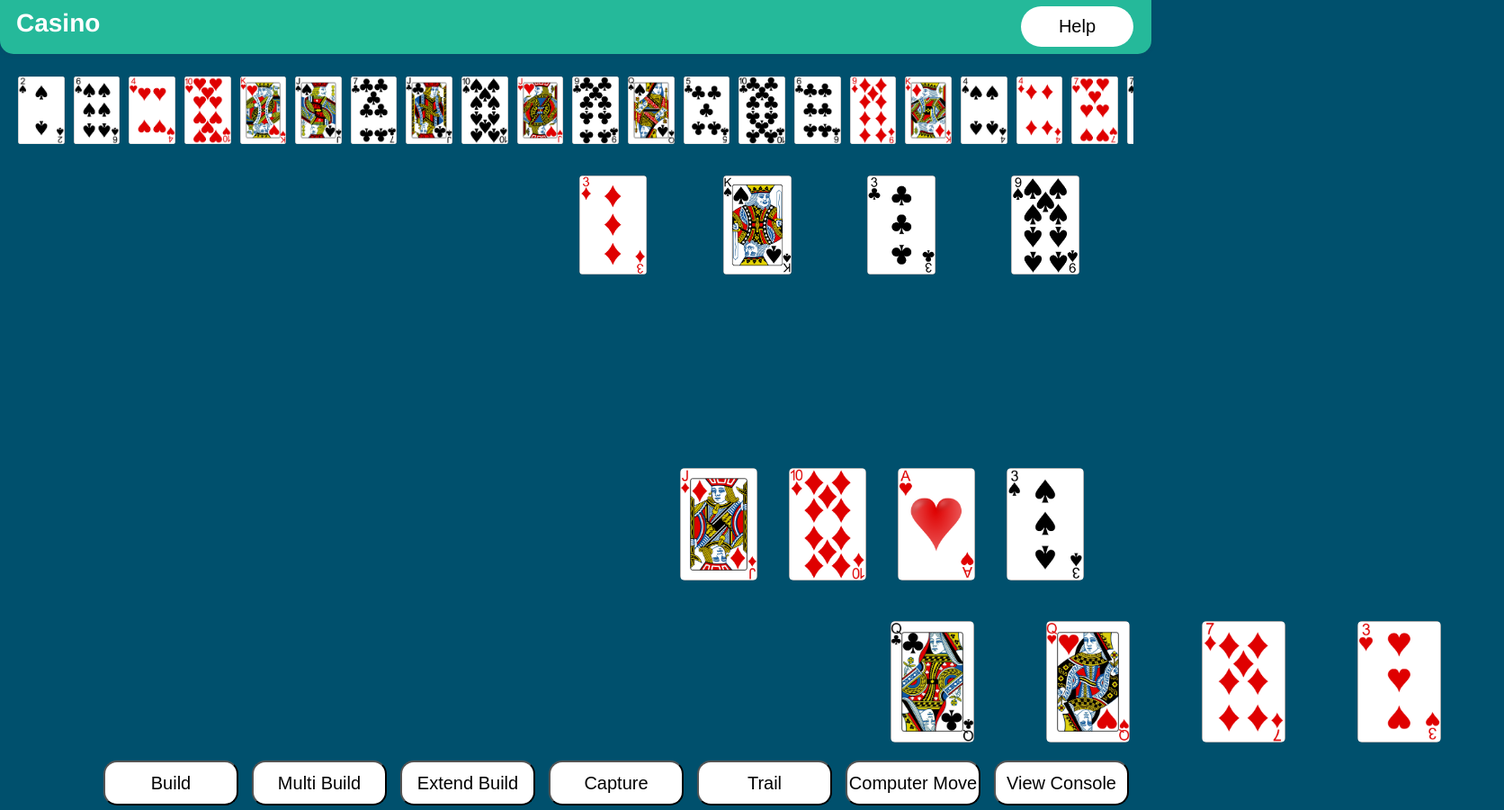
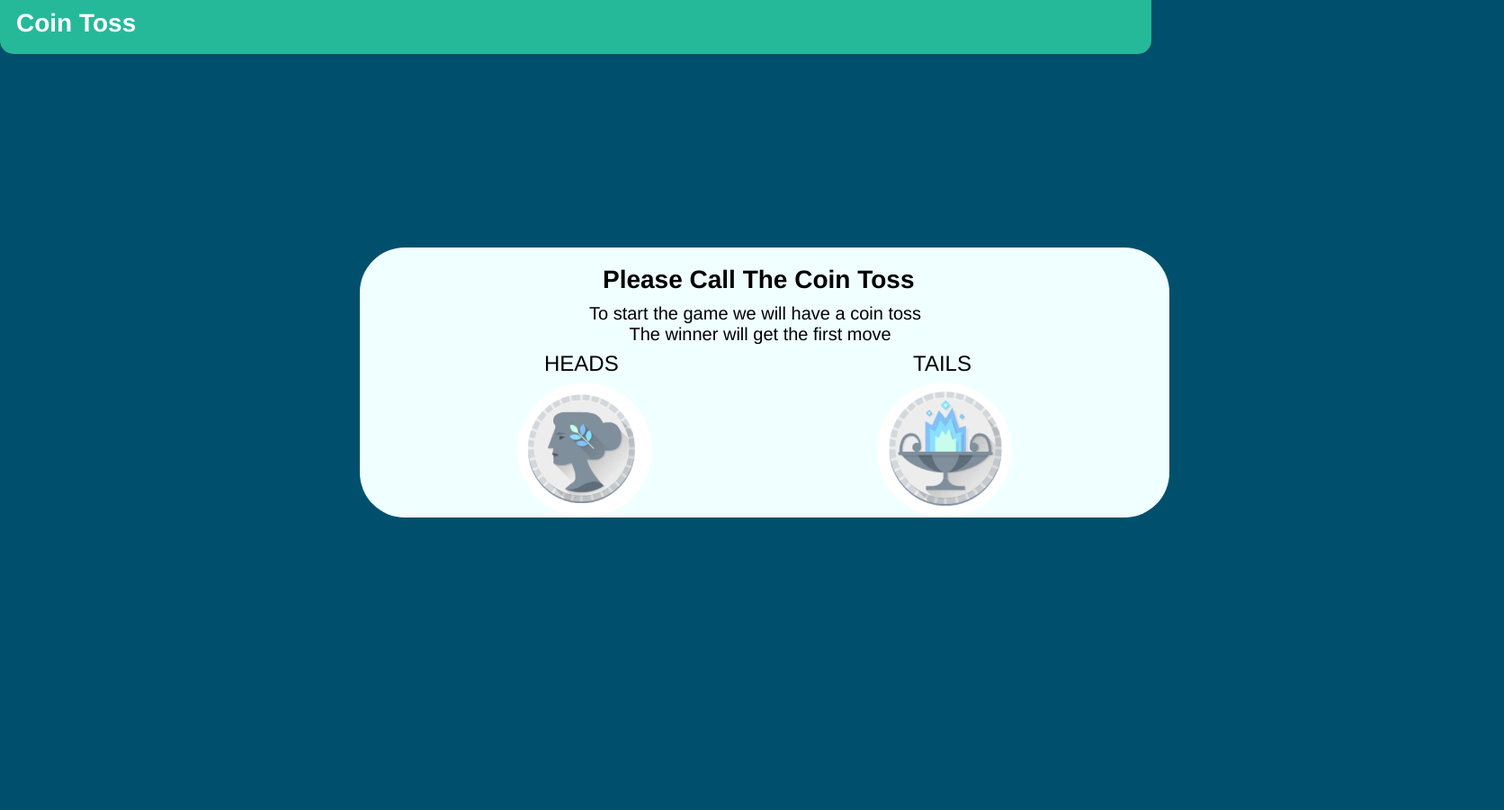
Before and after one commit to damico97/Casino_JavaScript, a plain HTML site: page app/resources/index.html in a window 1280 px wide. Shown: the whole page at 90% size, 1672 px wide, since content can reach past the window. After the commit the page ends 800 px from the top, so only its background shows below. Drawn offline with Linux system fonts and the light colour scheme.

Commit message:
CoinToss Page View Setup

```diff
--- a/app/resources/css/style.css
+++ b/app/resources/css/style.css
@@ -24,7 +24,8 @@
 	}
 	*/
 
-
+	/* ----------------------------------------------------------------------------------------------- */
+	/* CSS For Page Header */
 	header {
 		height: 60px;
 		width: 100%;
@@ -64,8 +65,79 @@
 		cursor: pointer;
 		display: inline-block;
 	}
+	/* ----------------------------------------------------------------------------------------------- */
 
 
+
+
+	/* ----------------------------------------------------------------------------------------------- */
+	/* CSS For Coin Toss Page*/
+	.coinTossBox {
+		position: absolute;
+		top: 275px;
+		left: 400px;
+		width: 900px;
+		height:300px;
+		background-color: azure;
+		border-radius: 50px;
+	}
+
+	.coinTossBox .title {
+		margin-top: 20px;
+		margin-left: 270px;
+		font-size: 28px;
+		font-weight: 600;
+	}
+
+	.coinTossBox .prompt {
+		margin-top: 10px;
+		margin-left: 255px;
+		font-size: 20px;
+		font-weight: 400;
+	}
+
+	.coinTossBox .headsTitle {
+		position: absolute;
+		top: 115px;
+		left: 205px;
+		font-size: 24px;
+		font-weight: 500;
+	}
+
+	.coinTossBox .heads img {
+		width: 150px;
+		height: 150px;
+		position: absolute;
+		top:150px;
+		left: 175px;
+		border-radius: 100px;
+		cursor: pointer;
+	}
+
+	.coinTossBox .tailsTitle {
+		position: absolute;
+		top: 115px;
+		left: 615px;
+		font-size: 24px;
+		font-weight: 500;
+	}
+
+	.coinTossBox .tails img {
+		width: 150px;
+		height: 150px;
+		position: absolute;
+		top:150px;
+		left: 575px;
+		border-radius: 100px;
+		cursor: pointer;
+	}
+	/* ----------------------------------------------------------------------------------------------- */
+
+
+
+
+	/* ----------------------------------------------------------------------------------------------- */
+	/* CSS For Game Board Page */
 	.controls {
 		position: absolute;
 		top: 840px;
@@ -216,8 +288,13 @@
 		border-radius: 15px;
 		cursor: pointer;
 	}
+	/* ----------------------------------------------------------------------------------------------- */
 
 
+
+
+	/* ----------------------------------------------------------------------------------------------- */
+	/* CSS For ConsoleLog Page */
 	.consoleText {
 		color:#fff;
 		font-size: 18px;
@@ -226,3 +303,4 @@
 		margin-left: 18px;
 		overflow: auto;
 	}
+	/* ----------------------------------------------------------------------------------------------- */
--- a/app/resources/index.html
+++ b/app/resources/index.html
@@ -28,10 +28,32 @@
 		<link rel="stylesheet" type="text/css" href="css/style.css">
 	</head>
 
+
 	<body>
+		<!-- Coin Toss Page -->
+		<div id="PageCoinToss">
+			<header>
+				<title>Coin Toss</title>
+			</header>
+
+			<div class="coinTossBox">
+				<div class="title">Please Call The Coin Toss</div>
+				<div class="prompt">To start the game we will have a coin toss<br>&nbsp;&nbsp;&nbsp;&nbsp;&nbsp;&nbsp;&nbsp;&nbsp;The winner will get the first move</div>
+				<div class="headsTitle">HEADS</div>
+				<div class="heads" id="coin_toss_heads">
+					<img src="images/others/coin_heads.png">
+				</div>
+				<div class="tailsTitle">TAILS</div>
+				<div class="tails" id="coin_toss_tails">
+					<img src="images/others/coin_tails.png">
+				</div>
+			</div>
+		</div>
+		<!-- End Coin Toss Page -->
+
 
 		<!-- Game Board Pages -->
-		<div id="PageGameBoard">
+		<div id="PageGameBoard"  style="display:none">
 			<header>
 				<title>Casino</title>
 				<button id="button_gameBoard_help">Help</button>
@@ -90,14 +112,6 @@
 		</div>
 		<!-- End Game Board Page -->
 
-		<!-- Test Page -->
-		<div id="PageTest" style="display:none">
-			<header>
-				<title>Test Page</title>
-				<button id="button_save"></button>
-			</header>
-		</div>
-		<!-- End Test Page -->
 
 		<!-- Console Log Page -->
 		<div id="PageConsole" style="display:none">
--- a/app/resources/js/BoardViews.js
+++ b/app/resources/js/BoardViews.js
@@ -190,6 +190,7 @@ class BoardViews {
 		}
 
 
+		if (undefined != tableCardViews) {
 			var td;
 			for (var i = 0; i < tableCardViews.length; i++) {
 				td = document.getElementById("tableView").appendChild(tableCardViews[i]);
@@ -207,6 +208,7 @@ class BoardViews {
 							}
 						});
 					})(td);
+				}
 			}
 		}
 	}
--- a/app/resources/js/Casino.js
+++ b/app/resources/js/Casino.js
@@ -55,7 +55,6 @@ var humanTurn = true;
 
 var tournament = new Tournament();
 tournament.setMembers(deck, human, computer, table, move, consoleLog, humanTurn);
-
 tournament.initalizeScores();
 
 tournament.initalizeDeck();
@@ -66,16 +65,24 @@ tournament.dealInitalCards();
 updateView(boardViews, tournament, deck, human, computer, table, move, consoleLog);
 
 
+document.getElementById("coin_toss_heads").addEventListener('click', function() {
+	changePage("PageGameBoard", "PageCoinToss");
+});
+document.getElementById("coin_toss_tails").addEventListener('click', function() {
+	changePage("PageGameBoard", "PageCoinToss");
+});
+
 
 // Even Listeners for the control buttons
 document.getElementById("button_gameBoard_capture").addEventListener('click', function() {
 	if (humanTurn) {
 		if (move.checkPossibleCapture()) {
 			consoleLog.addToLogText("Human Move:<br>" + human.captureCards(move, table));
+			checkGameStatus(tournament, boardViews, deck, human, computer, table, move);
+			updateView(boardViews, tournament, deck, human, computer, table, move, consoleLog);
+
+			humanTurn = false;
 		}
-
-		checkGameStatus(tournament, boardViews, deck, human, computer, table, move);
-		updateView(boardViews, tournament, deck, human, computer, table, move, consoleLog);
 	}
 });
 
@@ -85,17 +92,32 @@ document.getElementById("button_gameBoard_trail").addEventListener('click', func
 			consoleLog.addToLogText("Human Move:<br>" + human.trailCard(move, table));
 			checkGameStatus(tournament, boardViews, deck, human, computer, table, move);
 			updateView(boardViews, tournament, deck, human, computer, table, move, consoleLog);
+
+			humanTurn = false;
 		}
 	}
 });
 
+// Event Listener for the COMPUTER MOVE button
 document.getElementById("button_gameBoard_computer").addEventListener('click', function() {
-	computer.findNextMove(suggestedMove, table);
+	if (!humanTurn) {
+		// Have the Computer find the next move it will make
+		computer.findNextMove(suggestedMove, table);
 
-	alert("Computer's Move Selection:\n" + computer.executeMove(suggestedMove, move, table).replace(/<br\s*[\/]?>/gi, "\n"));
+		// Execut the move and store the returned text
+		var computerLogic = computer.executeMove(suggestedMove, move, table);
 
-	checkGameStatus(tournament, boardViews, deck, human, computer, table, move);
-	updateView(boardViews, tournament, deck, human, computer, table, move, consoleLog);
+		// Prompt the user to what the computer has decided to do for it's move
+		alert("Computer's Move Selection:\n" + computerLogic.replace(/<br\s*[\/]?>/gi, "\n"));
+		// Record the move in the consoleLog for the record
+		consoleLog.addToLogText("Computer Move:<br>" + computerLogic);
+
+		// Update the Game Board
+		checkGameStatus(tournament, boardViews, deck, human, computer, table, move);
+		updateView(boardViews, tournament, deck, human, computer, table, move, consoleLog);
+
+		humanTurn = true;
+	}
 });
 
 document.getElementById("button_gameBoard_console").addEventListener('click', function() {
--- a/app/resources/js/Tournament.js
+++ b/app/resources/js/Tournament.js
@@ -18,6 +18,8 @@ class Tournament {
         this.mConsoleLog;
 
         this.mHumanTurn;
+
+        this.mCoinTossCall
     }
 
     setMembers(deck, human, computer, table, move, consoleLog, humanTurn) {
@@ -29,6 +31,14 @@ class Tournament {
         this.mConsoleLog = consoleLog;
 
         this.mHumanTurn = humanTurn;
+    }
+
+    setCoinCall(call) {
+        this.mCoinTossCall = call;
+    }
+
+    runCoinToss() {
+
     }
 
     initalizeDeck() {
```
Also changed, not shown: app/resources/js/Build.js (added, +17 -0 lines), app/resources/Log.txt, app/resources/images/others/coin_heads.png (added), app/resources/images/others/coin_tails.png (added), 1 other file. Lines whose indentation alone changed are shown as unchanged.
